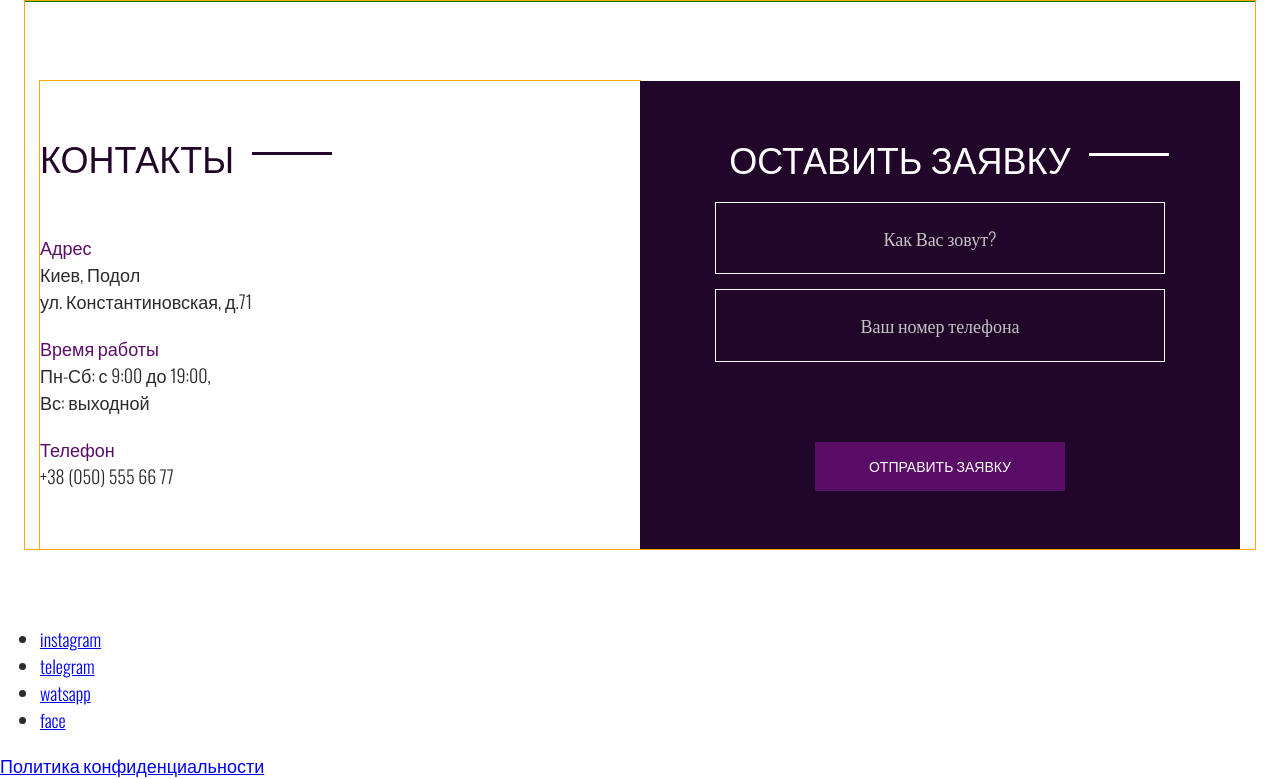
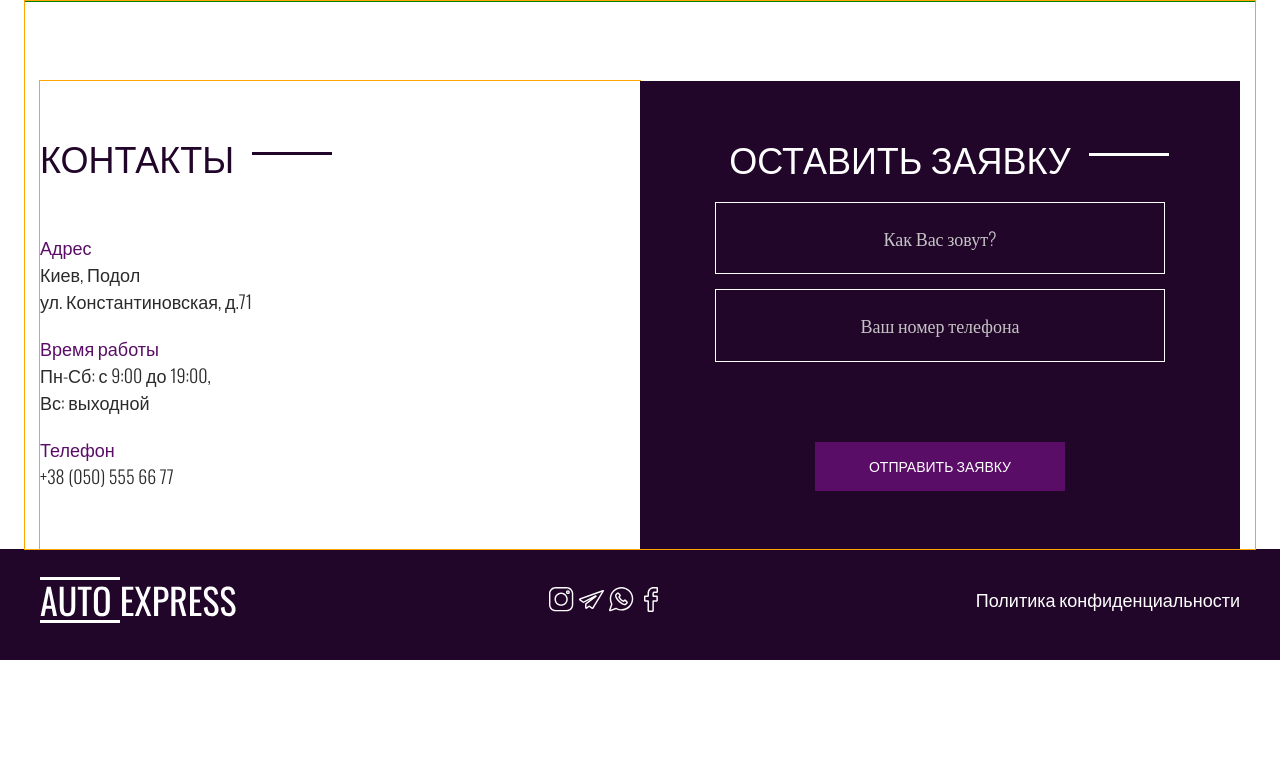
Before and after one commit to Rorsherh/carFromUSA, a website: page src/index.html in a window 1280 px wide. Shown: the part 3231-4010 px from the top of the page. After the commit the page ends 3891 px from the top, so only its background shows below. Drawn offline with nearby package versions, Linux system fonts and the light colour scheme; files that its build step writes are made by us from their sources.

Commit message:
стили main-footer

```diff
--- /dev/null
+++ b/src/scss/blocks/_main-footer.scss
@@ -0,0 +1,62 @@
+.main-footer {
+  color: #fff;
+  background-color: #21062a;
+  &__center-box {
+    max-width: 1230px;
+    margin: 0 auto;
+    padding: 20px 15px 30px;
+    display: flex;
+    align-items: center;
+    justify-content: space-between;
+  }
+
+  &__social-list {
+    display: flex;
+    max-width: 125px;
+    justify-content: space-between;
+    list-style: none;
+    padding: 0;
+  }
+
+  &__social-item {
+    margin: 0 2.5px;
+  }
+
+  &__social-link {
+    display: block;
+    width: 25px;
+    height: 25px;
+    font-size: 0;
+    line-height: 0;
+    background-repeat: no-repeat;
+    background-position: center center;
+    background-size: contain;
+    transition: all 0.2s;
+    &:hover {
+      transform: scale(110%);
+    }
+  }
+  &__social-link--ins {
+    background-image: url("../icons/instagram.svg");
+  }
+  &__social-link--tel {
+    background-image: url("../icons/telegram.svg");
+  }
+  &__social-link--wat {
+    background-image: url("../icons/whatsapp.svg");
+  }
+  &__social-link--face {
+    background-image: url("../icons/facebook.svg");
+  }
+
+  &__copy {
+    color: #ffffff;
+    text-decoration: none;
+  }
+}
+
+@media (max-width: 600px) {
+  .main-footer__center-box {
+    flex-direction: column;
+  }
+}
--- a/src/scss/style.scss
+++ b/src/scss/style.scss
@@ -20,3 +20,4 @@
 @import "blocks/benefits";
 @import "blocks/cars";
 @import "blocks/contacts";
+@import "blocks/main-footer";
```
